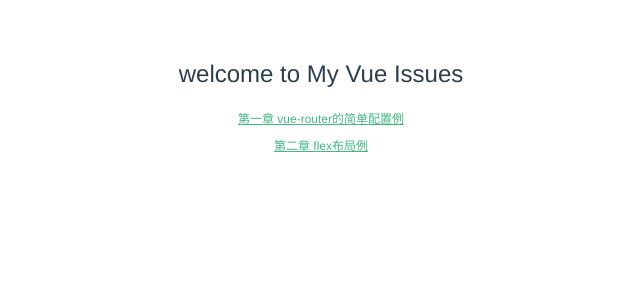
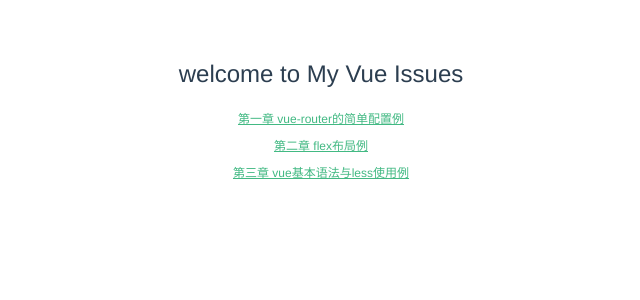
Before and after one commit to thisXiaoming/vue-pro-git, a Vue app: page / in a window 1280 px wide. Shown: the top 300 px of the page, without its empty margins (319-959 px from the left). Built offline with nearby package versions, Linux system fonts and the light colour scheme.

Commit message:
组件中加入标签组件，并在views中引用

```diff
--- /dev/null
+++ b/src/components/tag.vue
@@ -0,0 +1,21 @@
+<template>
+    <div>
+        <slot></slot>
+        <div>X</div>
+    </div>
+</template>
+
+<script>
+export default {
+    name: 'Tag',
+    data() {
+        return {
+
+        }
+    }
+}
+</script>
+
+<style>
+
+</style>
--- a/src/router/index.js
+++ b/src/router/index.js
@@ -11,9 +11,10 @@ const VueRouterPage = resolve => require(['../views/vue-router-eg/vue-router-eg.
 const Book1 = resolve => require(['../views/vue-router-eg/book1/book1.vue'], resolve)
 const Book2 = resolve => require(['../views/vue-router-eg/book2/book2.vue'], resolve)
 const flexEg = resolve => require(['../views/flex-eg/flex-eg.vue'], resolve)
+const tag = resolve => require(['../views/tag-eg/tag-eg.vue'], resolve)
 
 export default new Router({
-  mode: 'history',//使用history模式，去掉url中自带的井号。
+  mode: 'history',//使用history模式，去掉url中自带的#号。
   routes: [
     {
       path: '/',
@@ -41,6 +42,11 @@ export default new Router({
       path: '/flex-eg',
       component: flexEg,
       name: 'flexEg'
+    },
+    {
+      path: '/tag-eg',
+      component: tag,
+      name: 'tag'
     }
   ]
 })
--- a/src/views/HelloWorld.vue
+++ b/src/views/HelloWorld.vue
@@ -8,6 +8,9 @@
       </li>
       <li>
         <router-link :to="{name:'flexEg'}">第二章  flex布局例</router-link>
+      </li>
+      <li>
+        <router-link :to="{name: 'tag'}">第三章 vue基本语法与less使用例</router-link>
       </li>
     </ul>
   </div>
--- /dev/null
+++ b/src/views/tag-eg/tag-eg.vue
@@ -0,0 +1,17 @@
+<template>
+    <tag></tag>
+</template>
+
+<script>
+import Tag from "../../components/tag.vue"
+export default {
+    components: {
+        Tag
+    },
+    data() {
+        return {
+
+        }
+    },
+}
+</script>
```
Also changed, not shown: 1 other file (tests, documents, lock files or other folders).
